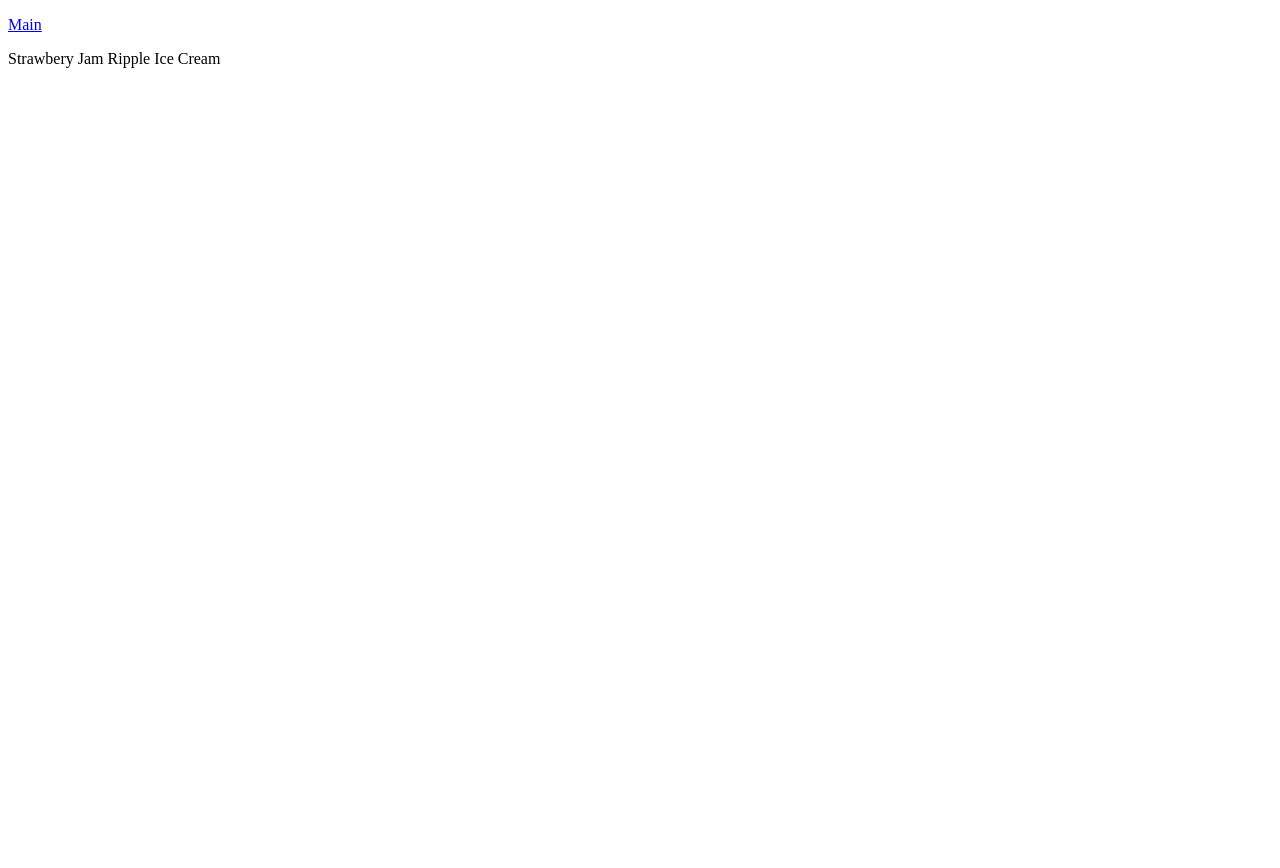
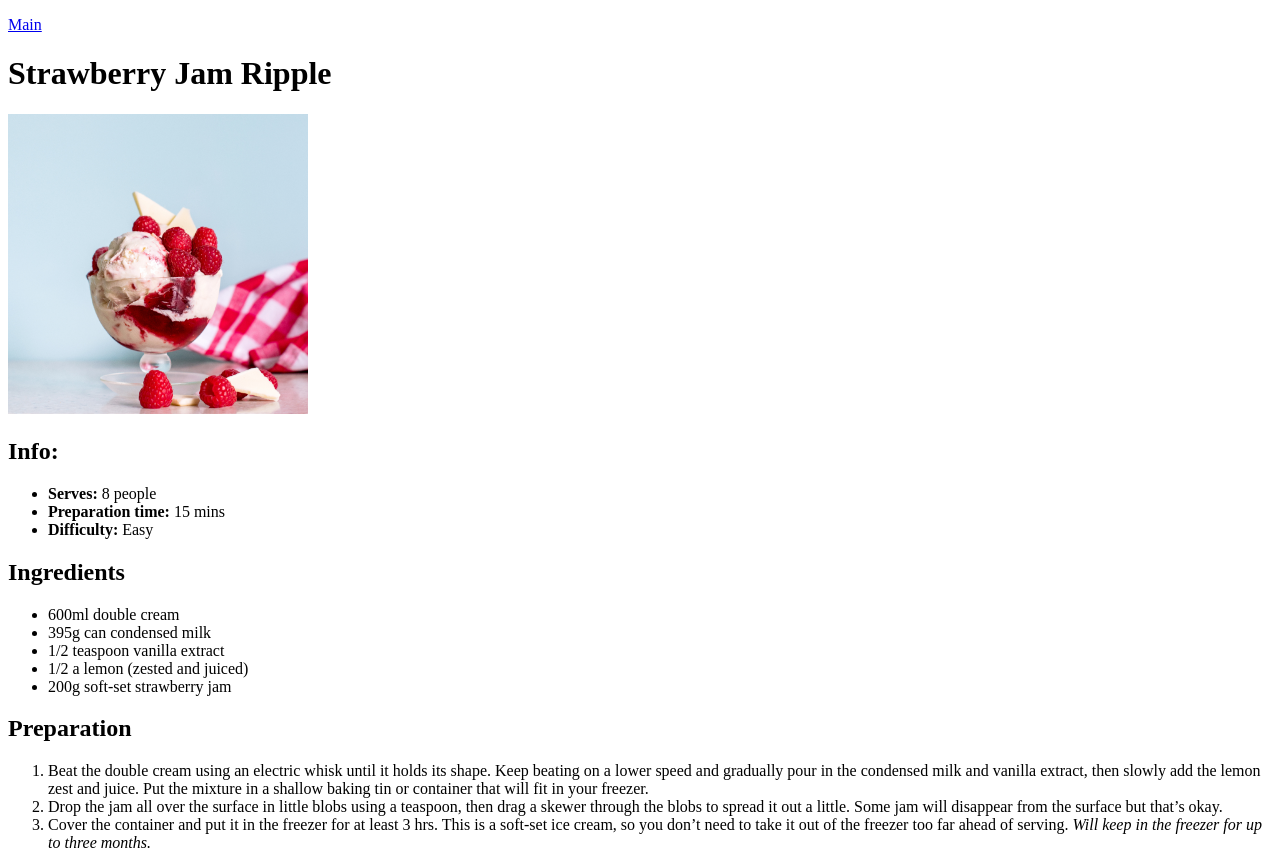
Before and after one commit to AdamMcCarthyCS/Odin-Project-Foundation, a plain HTML site: page odin-recipes/recipes/strawberry-jam-ripple-ice-cream.html in a window 1280 px wide. Before the commit the page ends 800 px from the top, so only its background shows below. Drawn offline with Linux system fonts and the light colour scheme.

Commit message:
feat(recipes-strawberry-page): add recipe text and image
- Add recipe description, ingredients, and preparation text
- Add image with accessible alt attribute
- Verify navigation to/from index page works
- Validate HTML with W3C validator

```diff
--- a/odin-recipes/recipes/strawberry-jam-ripple-ice-cream.html
+++ b/odin-recipes/recipes/strawberry-jam-ripple-ice-cream.html
@@ -7,6 +7,38 @@
 </head>
 <body>
     <p><a href="../index.html">Main</a></p>
-    <p>Strawbery Jam Ripple Ice Cream</p>
+    <h1>Strawberry Jam Ripple</h1>
+    <img src="../img/strawberry_ice_cream.jpg"
+    alt="Red and white strawberry ripple ice cream filling a round transparent glass bowl,
+    with several strawberries placed on top and four more lying around its circular glass
+    base, against a very pale blue background" width="300">
+    <h2>Info:</h2>
+    <ul>
+        <li><Strong>Serves: </Strong>8 people</li>
+        <li><Strong>Preparation time: </Strong>15 mins</li>
+        <li><Strong>Difficulty: </Strong>Easy</li>
+    </ul>
+    <h2>Ingredients</h2>
+    <ul>
+        <li>600ml double cream</li>
+        <li>395g can condensed milk</li>
+        <li>1/2 teaspoon vanilla extract</li>
+        <li>1/2 a lemon (zested and juiced)</li>
+        <li>200g soft-set strawberry jam</li>
+    </ul>
+    <h2>Preparation</h2>
+    <ol>
+        <li>Beat the double cream using an electric whisk until it holds its shape. Keep beating
+            on a lower speed and gradually pour in the condensed milk and vanilla extract, then
+            slowly add the lemon zest and juice. Put the mixture in a shallow baking tin or container
+            that will fit in your freezer.</li>
+        <li>Drop the jam all over the surface in little blobs using a teaspoon, then drag a skewer
+            through the blobs to spread it out a little. Some jam will disappear from the surface
+            but that’s okay.</li>
+        <li>Cover the container and put it in the freezer for at least 3 hrs. This is a soft-set
+            ice cream, so you don’t need to take it out of the freezer too far ahead of serving.
+            <em>Will keep in the freezer for up to three months.</em></li>
+    </ol>
+
 </body>
 </html>
```
